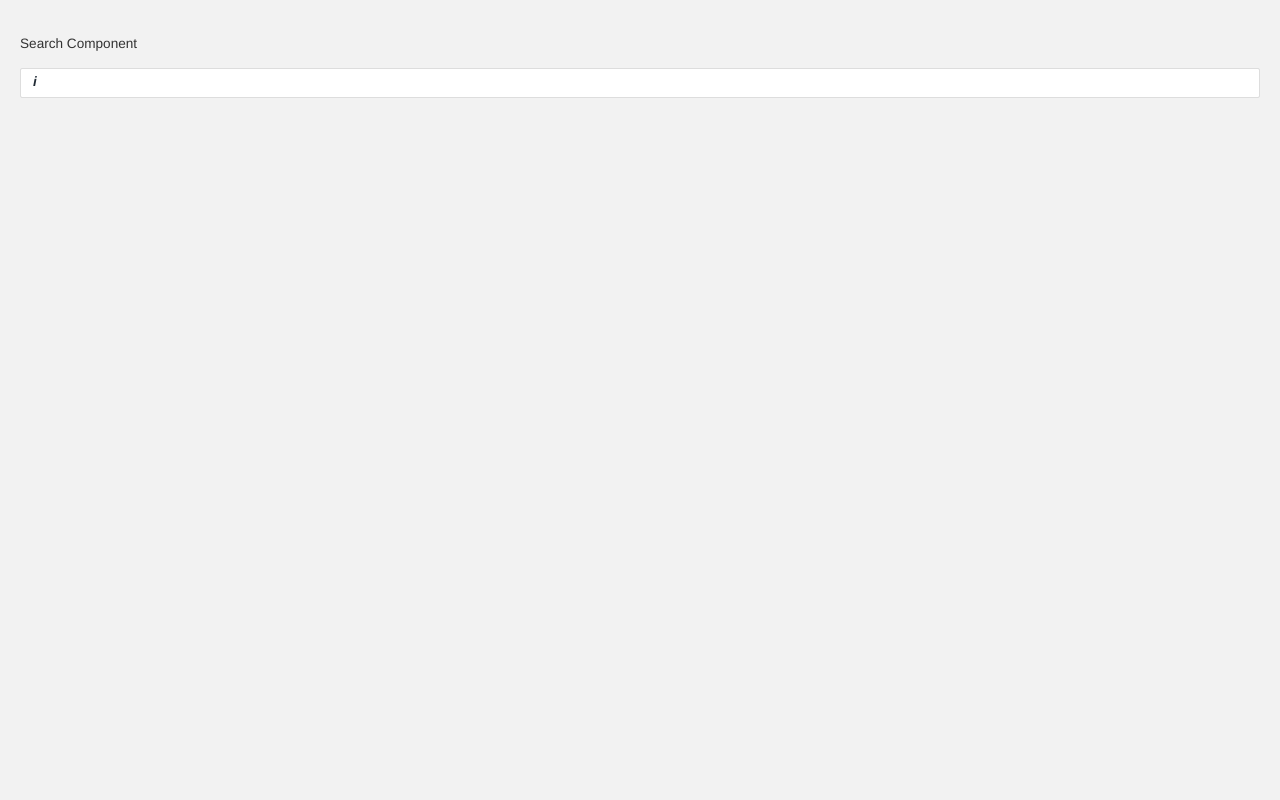
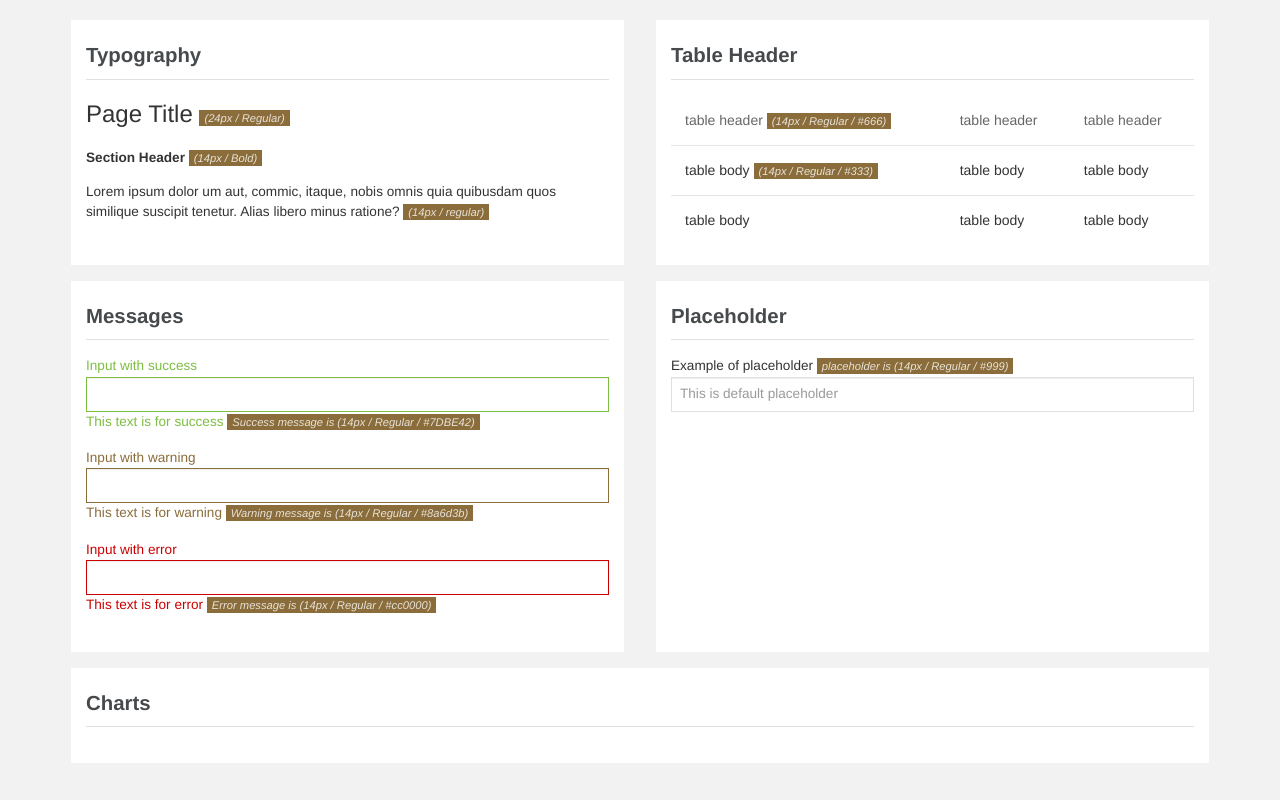
Before and after one commit to adityaramariya/elite, a website: page public/ui-components.html in a window 1280 px wide. Drawn offline with nearby package versions, Linux system fonts and the light colour scheme; files that its build step writes are made by us from their sources.

Commit message:
components created in public html format

```diff
--- a/public/ui-components.html
+++ b/public/ui-components.html
@@ -1,23 +1,99 @@
 <!DOCTYPE html>
 <html lang="en">
 <head>
-  <meta charset="utf-8">
-  <meta name="viewport" content="width=device-width, initial-scale=1, shrink-to-fit=no">
-  <link rel="stylesheet" href="assets/css/style.css">
-  <title>ON24 Elite</title>
+    <meta charset="utf-8">
+    <meta name="viewport" content="width=device-width, initial-scale=1, shrink-to-fit=no">
+    <link rel="stylesheet" href="assets/css/style.css">
+    <title>ON24 Elite</title>
 </head>
 
 <body>
-    <div id="root" class="pageWrapper">
-        <p class="lead">Search Component</p>
-         <div class="search-box">
-            <i class="icon">i</i>
-            <input type="search" class="form-control"/>
+<div id="root" class="pageWrapper">
+    <div class="UiComponents">
+        <div class="pageContainer">
+            <div class="row--flex 2--column">
+                <div class="flex-item col-sm withBg">
+                    <div class="sectionTitle">Typography</div>
+                    <div class="pageTitle">Page Title
+                        <small class="badge">(24px / Regular)</small>
+                    </div>
+                    <div class="sectionHeader">Section Header
+                        <small class="badge">(14px / Bold)</small>
+                    </div>
+                    <p>Lorem ipsum dolor um aut, commic, itaque, nobis omnis quia quibusdam quos similique suscipit
+                        tenetur. Alias libero minus ratione?
+                        <small class="badge">(14px / regular)</small>
+                    </p>
+                </div>
+                <div class="flex-item col-sm withBg">
+                    <div class="sectionTitle">Table Header</div>
+                    <table class="tbl-style">
+                        <thead>
+                        <tr>
+                            <th>table header
+                                <small class="badge">(14px / Regular / #666)</small>
+                            </th>
+                            <th>table header</th>
+                            <th>table header</th>
+                        </tr>
+                        </thead>
+                        <tbody>
+                        <tr>
+                            <td>table body
+                                <small class="badge">(14px / Regular / #333)</small>
+                            </td>
+                            <td>table body</td>
+                            <td>table body</td>
+                        </tr>
+                        <tr>
+                            <td>table body</td>
+                            <td>table body</td>
+                            <td>table body</td>
+                        </tr>
+                        </tbody>
+                    </table>
+                </div>
+            </div>
+            <div class="row--flex 2--column">
+                <div class="flex-item col-sm withBg">
+                    <div class="sectionTitle">Messages</div>
+                    <div class="form-group has-success"><label class="control-label" for="inputSuccess1">Input with
+                        success </label><input type="text" class="form-control" id="inputSuccess1"
+                                               aria-describedby="helpBlock2"><span id="helpBlock2" class="help-block"><i
+                            class="fas fa-check-circle"></i> This text is for success </span>
+                        <small class="badge">Success message is (14px / Regular / #7DBE42)</small>
+                    </div>
+                    <div class="form-group has-warning"><label class="control-label" for="inputWarning1">Input with
+                        warning</label><input type="text" class="form-control" id="inputWarning1"><span
+                            class="help-block"><i
+                            class="fas fa-exclamation-circle"></i> This text is for warning </span>
+                        <small class="badge">Warning message is (14px / Regular / #8a6d3b)</small>
+                    </div>
+                    <div class="form-group has-error"><label class="control-label" for="inputError1">Input with
+                        error</label><input type="text" class="form-control" id="inputError1"><span
+                            class="help-block"><i
+                            class="fas fa-exclamation-triangle"></i> This text is for error </span>
+                        <small class="badge">Error message is (14px / Regular / #cc0000)</small>
+                    </div>
+                </div>
+                <div class="flex-item col-sm withBg">
+                    <div class="sectionTitle">Placeholder</div>
+                    <div class="form-group"><label class="control-label" for="inputError1">Example of placeholder
+                        <small class="badge">placeholder is (14px / Regular / #999)</small>
+                    </label><input type="text" class="form-control" id="inputError1"
+                                   placeholder="This is default placeholder"></div>
+                </div>
+            </div>
+            <div class="row--flex 2--column">
+                <div class="flex-item col-sm withBg">
+                    <div class="sectionTitle">Charts</div>
+                </div>
+            </div>
         </div>
     </div>
+</div>
 
 </body>
 
 
-
 </html>
```
Also changed, not shown: public/pagination.html (added, +74 -0 lines), public/popup.html (+11 -11 lines), public/search.html (added, +34 -0 lines), public/tags.html (added, +38 -0 lines).
